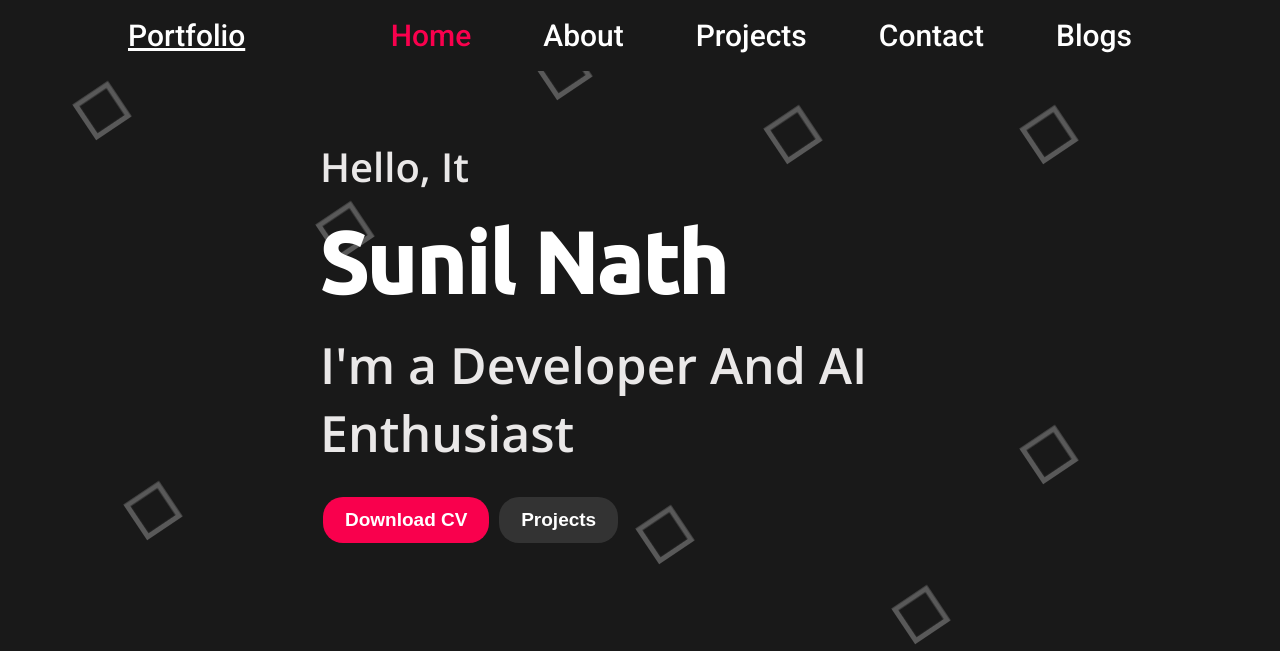
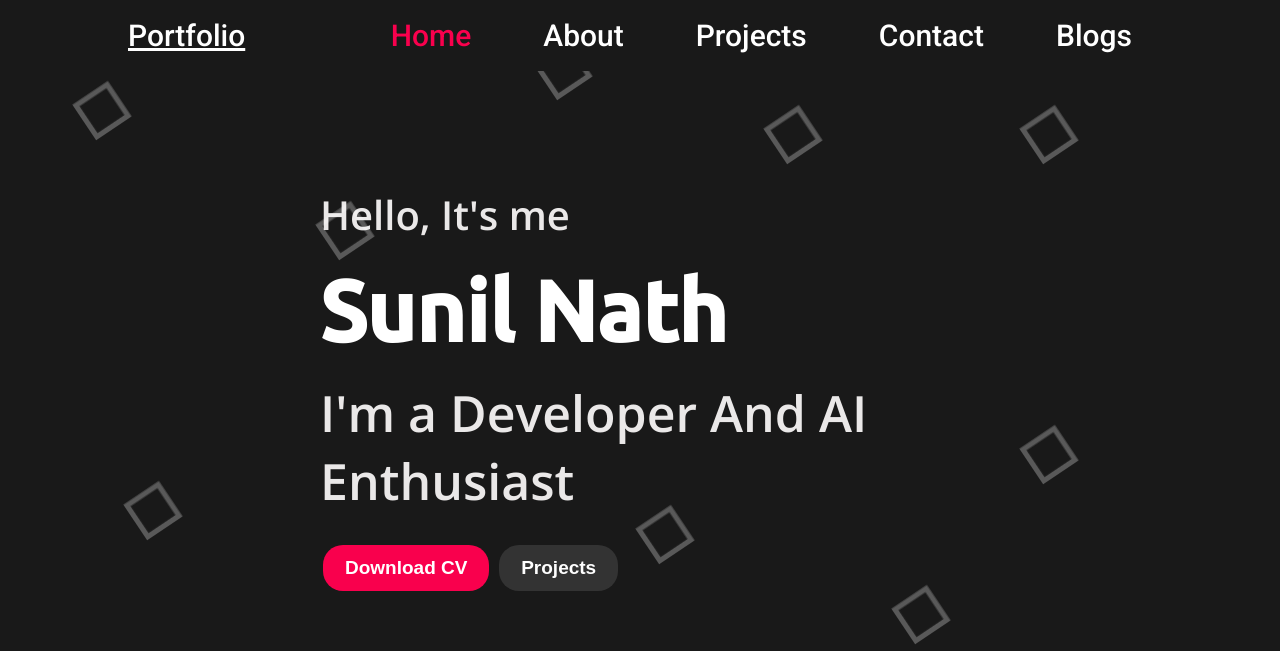
Before and after one commit to Sunilyogi333/Portfolio-Website, a plain HTML site: page index.html in a window 1280 px wide. Shown: the top 651 px of the page. Drawn offline with nearby package versions, Linux system fonts and the light colour scheme.

Commit message:
just checking

```diff
--- a/index.html
+++ b/index.html
@@ -36,7 +36,7 @@
         <div class="main">
             <section class="infocontainer" id="home">
                 <div class="myinfo">
-                    <p class="hello">Hello, It</p>
+                    <p class="hello">Hello, It's me</p>
                     <h2 class="name">Sunil Nath </h2>
                     <p class="overview">I'm a Developer And AI Enthusiast</p>
                     <div class="buttons">
--- a/style.css
+++ b/style.css
@@ -22,7 +22,6 @@ html{
     left: 0;
     right: 0;
     background-color: #191919;
-    /* background-color: #533030; */
     display: flex;
     justify-content: space-between;
     z-index: 100;
@@ -66,6 +65,9 @@ html{
     color: #f9004d;
 }
 .main {
+    /* background-image:linear-gradient(#282c34, black); */
+    /* background-color: black; */
+  /* background-color: #282c34; */
     background-color: #191919;
     /* background-color: #333333; */
     font-family: 'Ubuntu', sans-serif;
@@ -81,7 +83,7 @@ html{
     justify-content: center;
     flex-direction: column;
     width: 100%;
-    height: 88vh;
+    height: 100svh;
     overflow: hidden;
     /* background-color: pink; */
 }
```
